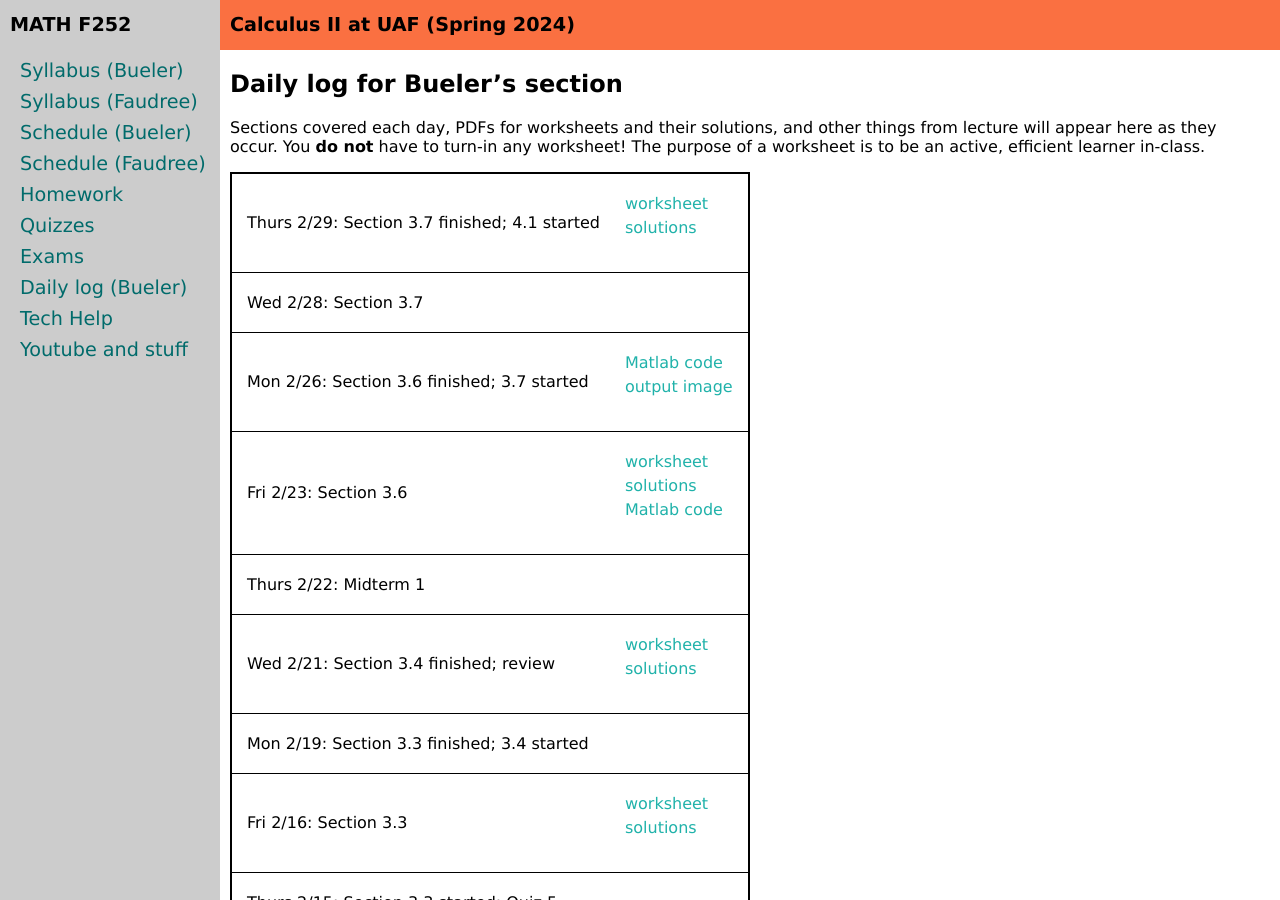
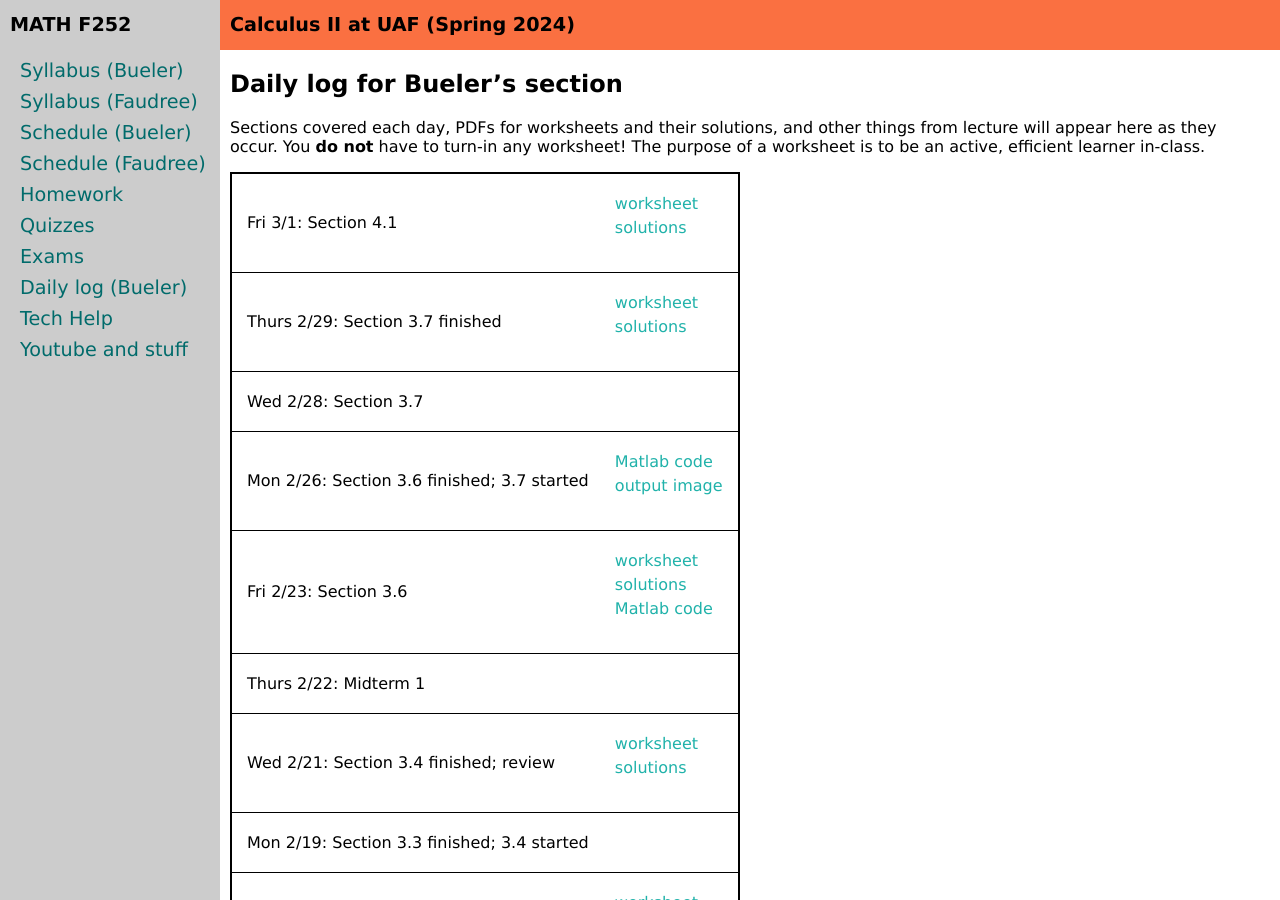
Before and after one commit to uaf-math/calc2, a Jekyll site: the page built from daily.md, in a window 1280 px wide and 900 px high. Built offline with Jekyll 4.4.1, drawn with Linux system fonts in a browser that asks for light colours.

Commit message:
worksheet for today

```diff
--- a/_data/daily.yml
+++ b/_data/daily.yml
@@ -1,7 +1,11 @@
 semester: Spring 2024
 home: assets/worksheets/S24
 daily:
-- name: Section 3.7 finished; 4.1 started
+- name: Section 4.1
+  date: Fri 3/1
+  extworksheet: https://uaf-math251.github.io/calc2/assets/worksheets/S22/4p2.pdf
+  extsolutions: https://uaf-math251.github.io/calc2/assets/worksheets/S22/4p2solns.pdf
+- name: Section 3.7 finished
   date: Thurs 2/29
   extworksheet: https://uaf-math251.github.io/calc2/assets/worksheets/F23/M252-3-7.pdf
   extsolutions: https://uaf-math251.github.io/calc2/assets/worksheets/F23/M252-3-7-s.pdf
```
